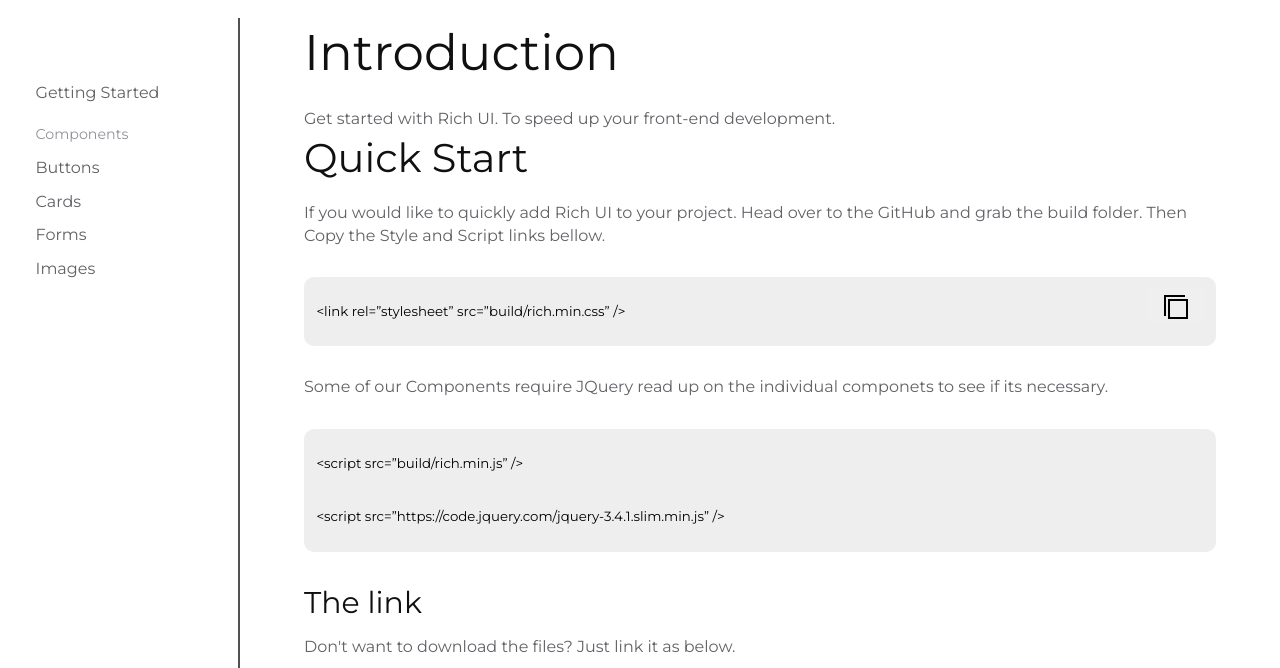
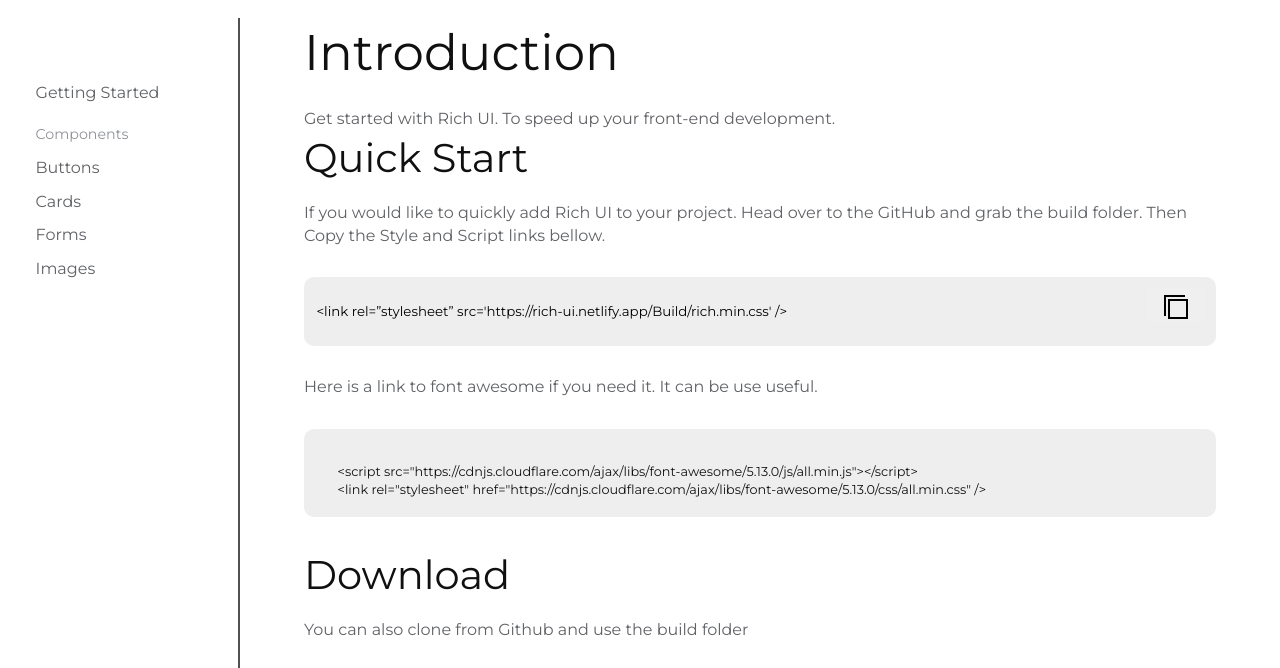
Before and after one commit to MeRichard123/Rich-UI-Docs, a plain HTML site: page Docs/index.html in a window 1280 px wide. Shown: the part 62-730 px from the top of the page. Drawn offline with Linux system fonts and the light colour scheme.

Commit message:
link changes

```diff
--- a/Docs/index.html
+++ b/Docs/index.html
@@ -160,10 +160,19 @@
           class="text"
           type="text"
           readonly
-          value="&lt;link rel=”stylesheet” src=”build/rich.min.css” /&gt;"
+          value="&lt;link rel=”stylesheet” src='https://rich-ui.netlify.app/Build/rich.min.css' /&gt;"
         />
       </div>
       <p class="ui-text-regular">
+        Here is a link to font awesome if you need it. It can be use useful.
+      </p>
+      <div class="code">
+        <xmp class="text">
+          <script src="https://cdnjs.cloudflare.com/ajax/libs/font-awesome/5.13.0/js/all.min.js"></script>
+          <link rel="stylesheet" href="https://cdnjs.cloudflare.com/ajax/libs/font-awesome/5.13.0/css/all.min.css" />
+        </xmp>
+      </div>
+      <!-- <p class="ui-text-regular">
         Some of our Components require JQuery read up on the individual
         componets to see if its necessary.
       </p>
@@ -180,19 +189,7 @@
           readonly
           value="&lt;script src=”https://code.jquery.com/jquery-3.4.1.slim.min.js” /&gt;"
         />
-      </div>
-      <h1 class="ui-title-3">The link</h1>
-      <div class="ui-text-regular">
-        Don't want to download the files? Just link it as below.
-      </div>
-      <div class="code">
-        <xmp class="text">
-          <link
-          rel="stylesheet"
-          href="https://rich-ui.netlify.app/Build/rich.min.css"
-        />
-        </xmp>
-      </div>
+      </div> -->
       <h1 class="ui-title-2">Download</h1>
       <p class="ui-text-regular">
         You can also clone from Github and use the build folder
```
